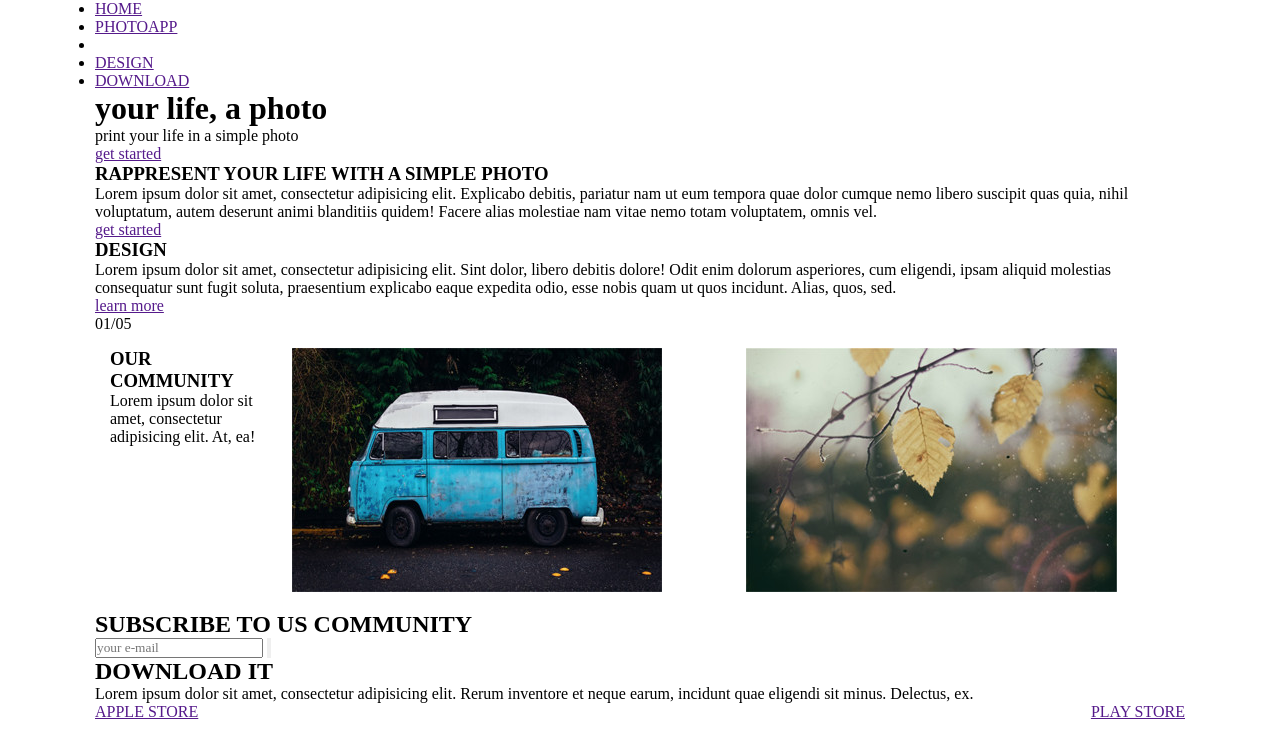
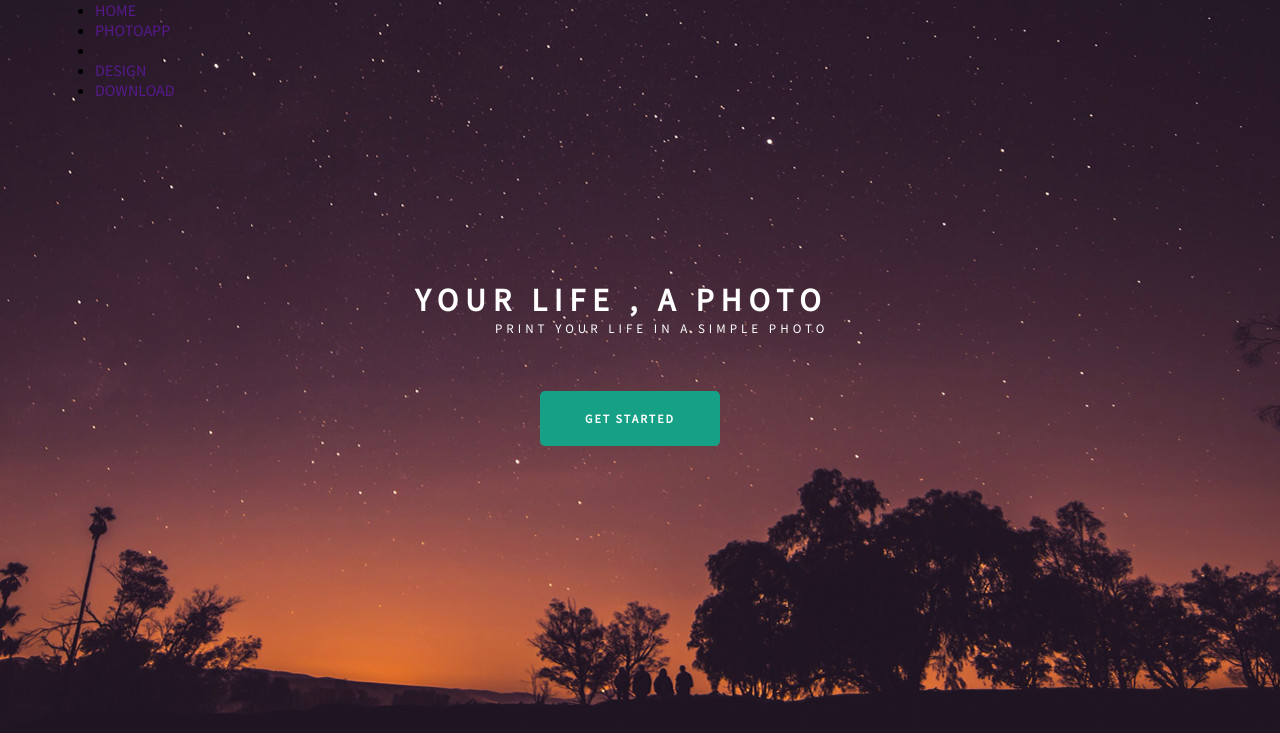
Before and after one commit to carrie27/fotoTime-, a plain HTML site: page index.html in a window 1280 px wide. Shown: the top 733 px of the page. Drawn offline with Linux system fonts and the light colour scheme.

Commit message:
add some css - fon buttons text

```diff
--- a/css/style.css
+++ b/css/style.css
@@ -1,7 +1,6 @@
 * {
-	margin: 0 auto;
+	margin: 0;
 	padding: 0;
-	font-family: "PT Sans";
 }
 
 .column1 {width: 8.33%;}
@@ -28,17 +27,104 @@ div[class*="column"] {float:left;
 	display: block;
 	clear: both;}
 
-.pull-right {float:right}
-.pull-left {float:left}
+.pull-right {float:right;}
+.pull-left {float:left;}
 
 body {
 	margin: 0 auto;
 	width: 1280px;
+	font-family: 'Source Sans Pro', sans-serif;
 }
 .container {
+	margin: 0 auto;
 	width: 1090px;
-	margin: 0 auto;
+}
+a {
+	text-decoration: none;
 }
 .up {
 	text-transform: uppercase;
 }
+.heading {
+	font-size: 24px;
+	color: #16a085;
+	font-weight: bold;
+	margin-top: 125px;
+	width: 385px;
+}
+.main-text p, .design-text p {
+	font-size: 12px;
+	width: 455px;
+	letter-spacing: 4px;
+	margin: 50px 0;
+}
+.btn {
+	width: 190px;
+	height: 50px;
+	color: #fff;
+	font-size: 12px;
+	font-weight: bold;
+	letter-spacing: 2px;
+	background-color: #16a085;
+	padding: 20px 45px;
+	border-radius: 5px;
+}
+
+.page-header {
+	height: 745px;
+	background-image: url(../image/fon1.jpg);
+}
+.page-header-btn {
+	position: relative;
+	top: 70px;
+	left: 445px;
+}
+.page-header-title h1, .page-header-title p {
+	color: #fff;
+}
+.page-header-title h1 {
+	letter-spacing: 7px;
+	margin-left: 320px;
+}
+.page-header-title p {
+	letter-spacing: 4px;
+	margin-left: 400px;
+	font-size: 13px;
+}
+.page-header-nav {
+	margin-bottom: 180px;
+}
+.page-header-soc {
+	display: inline-block;
+}
+.twit {
+	background-image: url(../image/nav-bar-tw.png);
+
+}
+.main {
+	height: 494px;
+	background-image: url(../image/fon-hand-phone.png);
+}
+.design {
+	height: 555px;
+	background-color: #fff;
+}
+.community {
+	height: 483px;
+	background-image: url(../image/fon4.png);
+
+}
+.subCom {
+	height: 790px;
+	background-image: url(../image/fon5.jpg);
+
+}
+.download {
+	height: 396px;
+	background-image: url(../image/fon6.png);
+
+}
+.page-footer {
+	height: 130px;
+	background-color: #fff;
+}
--- a/index.html
+++ b/index.html
@@ -4,6 +4,7 @@
 	<meta charset="UTF-8">
 	<title>Phototime</title>
 	<link rel="stylesheet" href="css/style.css">
+	<link href='https://fonts.googleapis.com/css?family=Source+Sans+Pro:400,300italic' rel='stylesheet' type='text/css'>
 </head>
 
 <body>
@@ -18,13 +19,13 @@
 					<li class="up"><a href="">download</a></li>
 				</ul>
 			</nav>
-			<div class=page-header-title up>
-				<h1>your life, a photo</h1>
+			<div class="page-header-title up">
+				<h1>your life , a photo</h1>
 				<p>print your life in a simple photo</p>
-				<a class="page-header-btn" href="">get started</a>
+				<a class="page-header-btn btn" href="">get started</a>
 			</div>
 			<div class="page-header-soc">
-				<a href=""></a>
+				<a href="" class="twit"></a>
 				<a href=""></a>
 				<a href=""></a>
 			</div>
@@ -35,8 +36,8 @@
 			<div class="container">
 				<div class="main-text pull-left">
 					<h3 class="heading up">rappresent your life with a simple photo</h3>
-					<p>Lorem ipsum dolor sit amet, consectetur adipisicing elit. Explicabo debitis, pariatur nam ut eum tempora quae dolor cumque nemo libero suscipit quas quia, nihil voluptatum, autem deserunt animi blanditiis quidem! Facere alias molestiae nam vitae nemo totam voluptatem, omnis vel.</p>
-					<a href="" class="page-header-btn">get started</a>
+					<p>Lorem ipsum dolor sit amet, consectetur adipisicing elit. Illum, deleniti, aliquam eos autem amet, eius sequi corporis aliquid qui accusantium minima consequuntur voluptatum neque voluptates quae minus rem maxime reprehenderit dolorem. Itaque dignissimos sit accusamus provident repellat quaerat.</p>
+					<a href="" class="main-btn btn up">get started</a>
 				</div>
 			</div>
 		</section>
@@ -46,7 +47,7 @@
 				<div class="design-text pull-right">
 					<h3 class="heading up">design</h3>
 					<p>Lorem ipsum dolor sit amet, consectetur adipisicing elit. Sint dolor, libero debitis dolore! Odit enim dolorum asperiores, cum eligendi, ipsam aliquid molestias consequatur sunt fugit soluta, praesentium explicabo eaque expedita odio, esse nobis quam ut quos incidunt. Alias, quos, sed.</p>
-					<a href="" class="page-header-btn">learn more</a>
+					<a href="" class="design-btn btn up">learn more</a>
 					<p>01/05</p>
 				</div>
 			</div>
```
